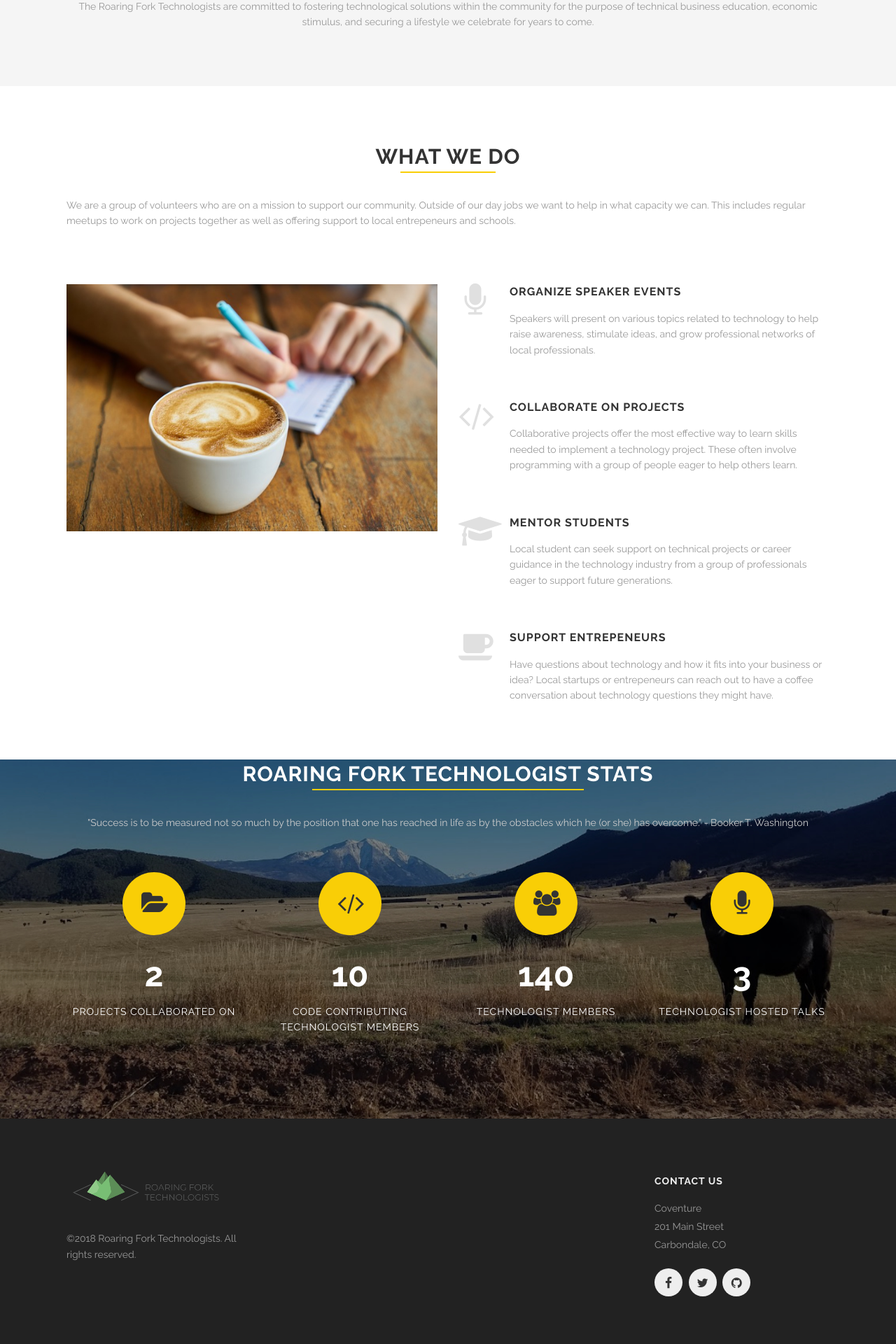
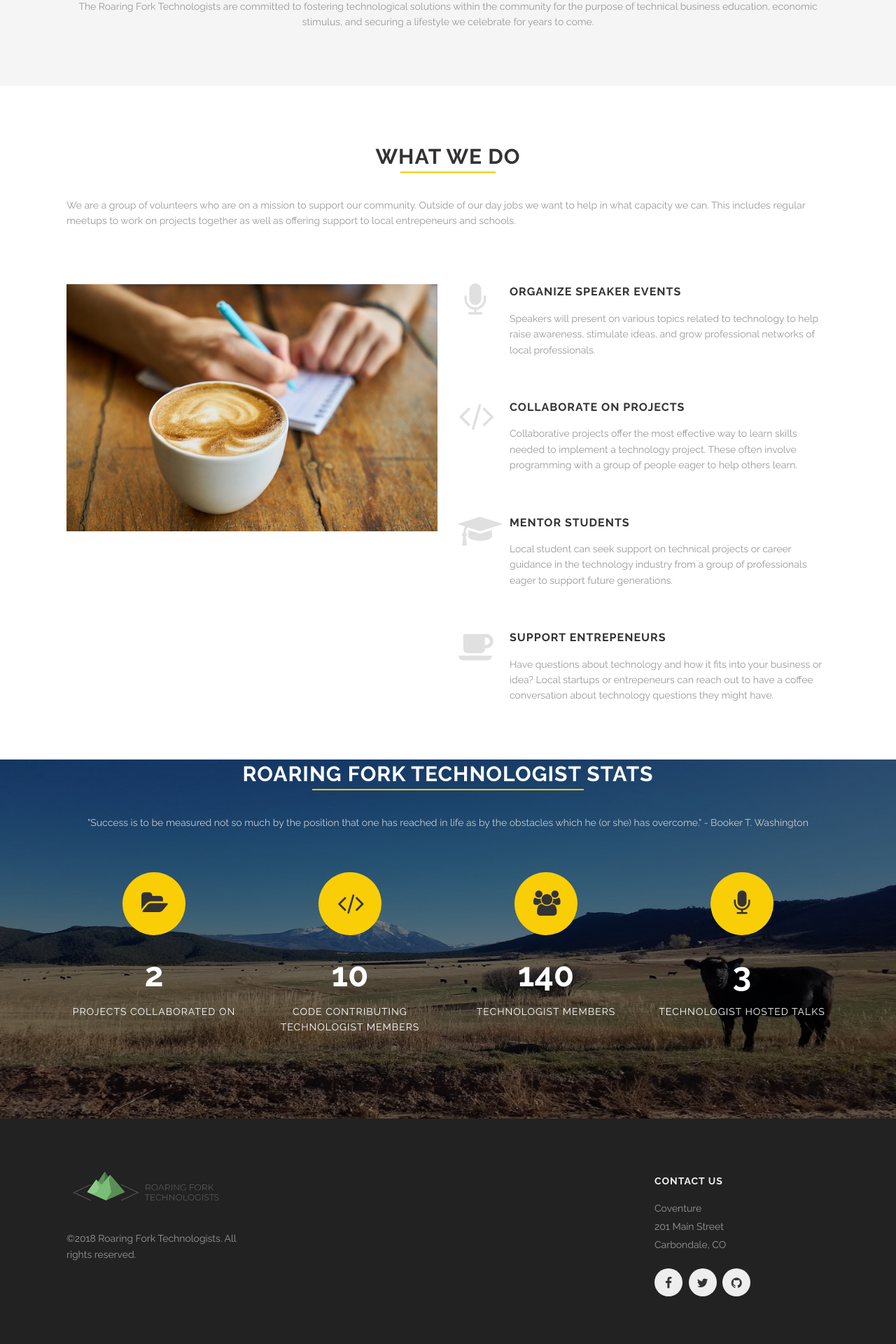
Before and after one commit to COWestSlopeTech/westslopetech, a Jekyll site: the page built from index.html, in a window 1280 px wide. Shown: the part 3010-4930 px from the top of the page at 70% size. Built offline with Jekyll 4.4.1, drawn with Linux system fonts in a browser that asks for light colours.

Commit message:
gotta have the width AND height

```diff
--- a/css/style.css
+++ b/css/style.css
@@ -663,7 +663,7 @@ hr {
 }
 
 .cow {
-  background-size: 100%;
+  background-size: 100% 100%;
   background-position: center bottom;
   background-attachment: fixed;
 }
```
